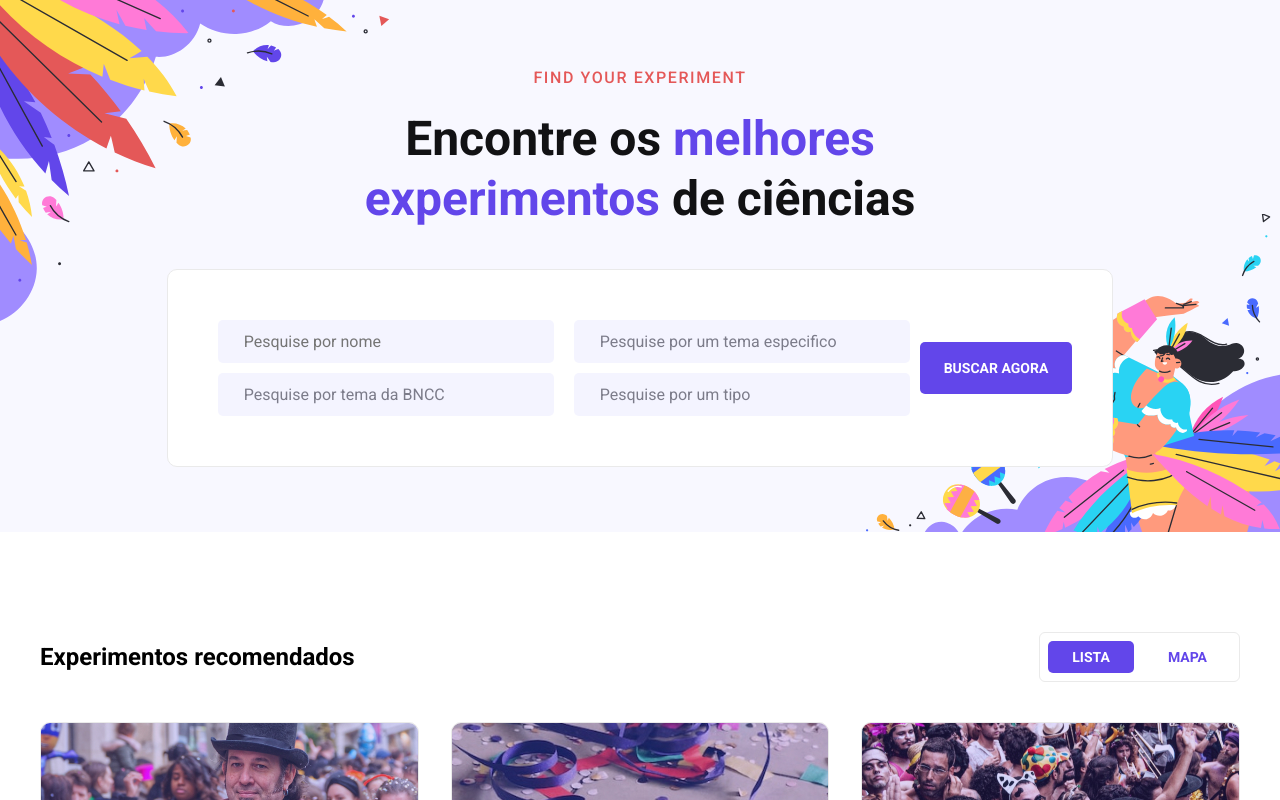
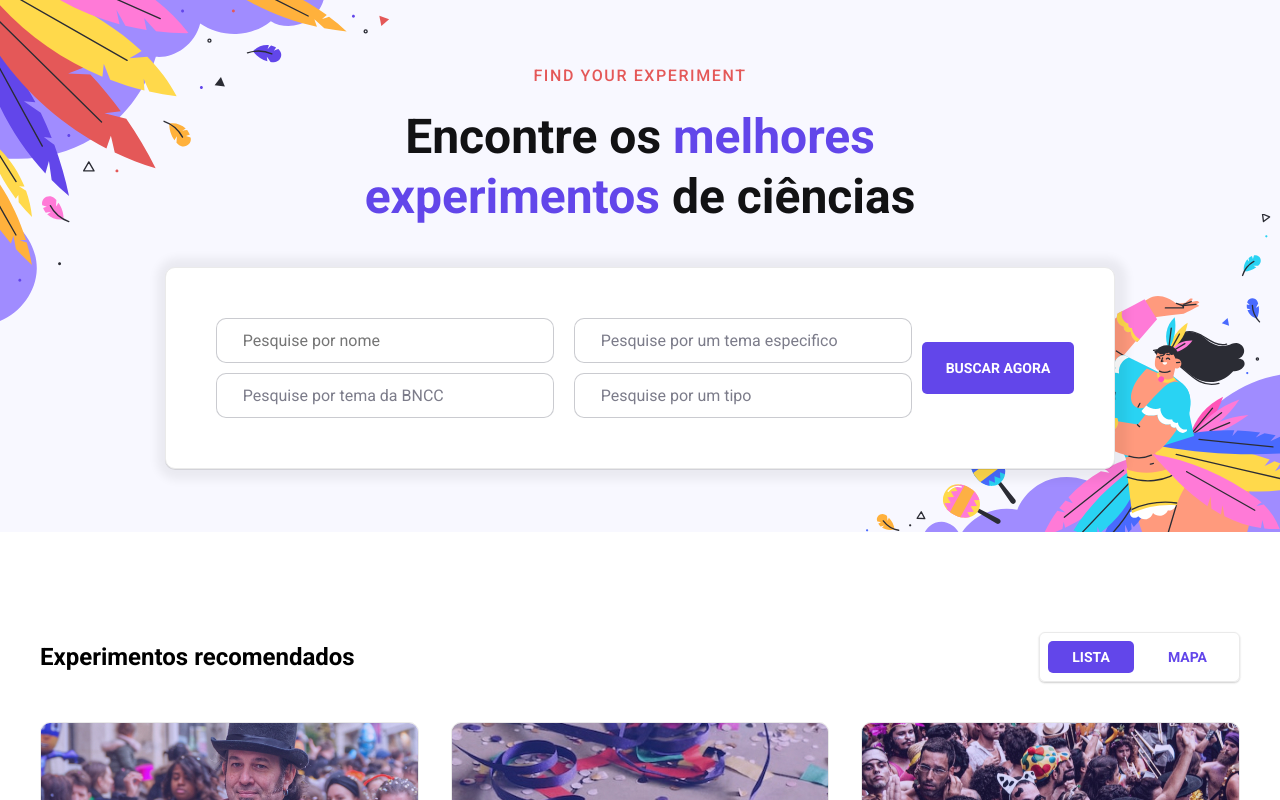
Before and after one commit to felptest/testing, a Next.js app: page / in a window 1280 px wide. Shown: the top 800 px of the page. Built offline with nearby package versions, Linux system fonts and the light colour scheme.

Commit message:
update home page

```diff
--- a/src/app/page.module.css
+++ b/src/app/page.module.css
@@ -182,6 +182,8 @@
   background: #ffffff;
   border: 0.1rem solid #eaeaea;
   border-radius: 1rem;
+
+  box-shadow: rgb(0 0 0 / 6%) 2px 1px 10px 10px, rgb(0 0 0 / 10%) 0px 1px 0px 0px;
 }
 
 .search-field {
@@ -191,9 +193,11 @@
   margin: 1rem;
 /*   margin-bottom: 2rem;
  */
-  background: #f4f4ff;
-  border-radius: 0.5rem;
+  background: #ffffff;
+  border: 1px solid #8587936e;
+  border-radius: 1rem;
   padding: 1.2rem 0.8rem 1.2rem 1.4rem;
+
 }
 
 .input,
@@ -244,6 +248,8 @@ section.top .view {
 
   border: 0.1rem solid #eaeaea;
   border-radius: 0.6rem;
+
+  box-shadow: 0 1px 2px 0 rgb(0 0 0 / 10%), 0 1px 2px 0 rgb(0 0 0 / 10%);
 }
 
 section.cards {
```
